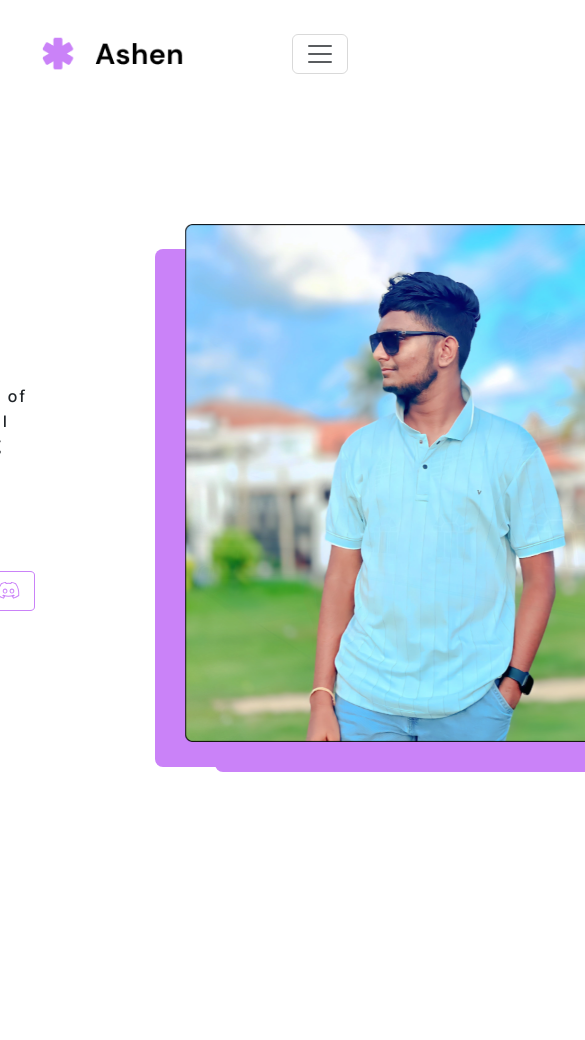
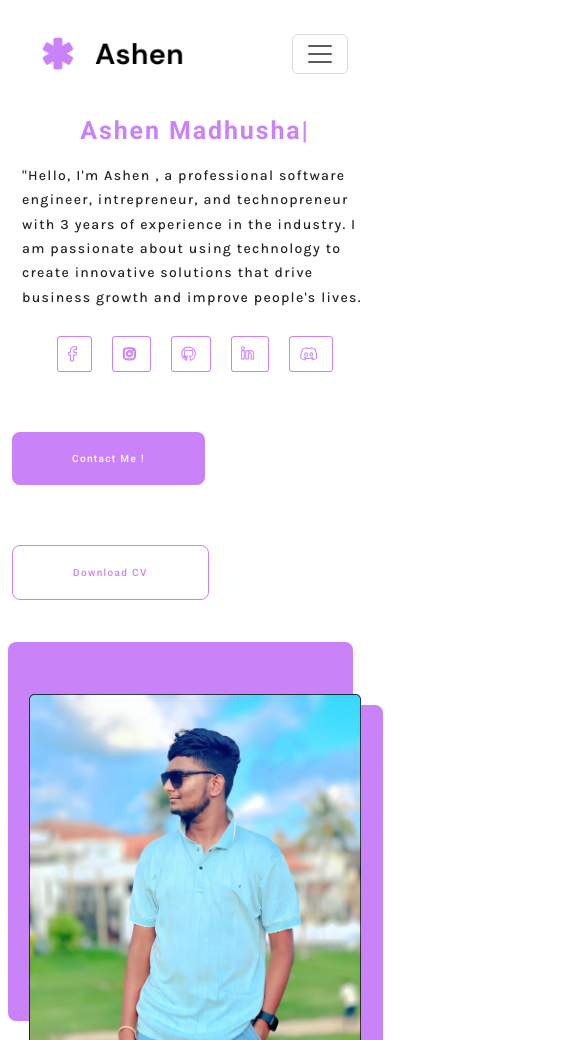
Before and after one commit to amliyanage/My-PortFolio-V3, a plain HTML site: page index.html in a window 390 px wide. Shown: the top 1040 px of the page, 585 px wide, since content can reach past the window. Before the commit the page ends 855 px from the top, so only its background shows below. Drawn offline with nearby package versions, Linux system fonts and the light colour scheme; a web font is replaced by a local one.

Commit message:
HomePage Response

```diff
--- a/css/style.css
+++ b/css/style.css
@@ -5,6 +5,10 @@
 :root{
     --background-color : #ffff;
     --primary-color : #CA82F8;
+    --subtext-homePage: 30px;
+    --Main-text: 42px;
+    --p:18px;
+    --button: 15px;
 }
 
 #navbar nav{
@@ -53,21 +57,21 @@
 #homePage .container > div > :first-child{
     font-family: 'Roboto', sans-serif;
     font-weight: 500;
-    font-size: 30px;
+    font-size: var(--subtext-homePage);
     letter-spacing: 4.2px;
 }
 
 #homePage h1{
     font-family: "Roboto", sans-serif;
     font-weight: 600;
-    font-size: 42px;
+    font-size: var(--Main-text);
     letter-spacing: 5.88px;
     color: var(--primary-color);
 }
 
 #homePage p{
     font-family: "Karla", sans-serif;
-    font-size: 18px;
+    font-size: var(--p);
     font-weight: 500;
     letter-spacing: 1.26px;
     line-height: 24.39px;
@@ -91,13 +95,13 @@
     color: var(--background-color);
     stroke-width: 1px;
     -webkit-text-stroke: 1px var(--primary-color);
-    font-size: 18px;
+    font-size: var(--p);
     margin: 10px;
 }
 
 #homePage button{
     padding: 19px 60px;
-    font-size: 15px;
+    font-size: var(--button);
     font-weight: 500;
     letter-spacing: 1.35px;
     border-radius: 8px;
@@ -156,3 +160,139 @@
         transform: translateX(-30px) translateY(-30px);
     }
 }
+
+/* media queries */
+
+@media (max-width: 1200px){
+    #homePage .container{
+        gap: 50px;
+    }
+
+    #homePage .home-image .box div{
+        width: 400px;
+        height: 450px;
+    }
+
+    #homePage .home-image .box > :last-child{
+        top: 150px;
+    }
+
+    .carousel{
+        width: 395px;
+    }
+
+    #homePage .home-image .box > :last-child {
+        top: 166px;
+    }
+
+    #homePage .home-image .box div{
+        width: 395px;
+        height: 440px !important;
+    }
+
+    :root{
+        --subtext-homePage: 20px;
+        --Main-text: 32px;
+        --p:14px;
+        --button: 12px;
+    }
+
+    @keyframes home-animation-1 {
+        0% {
+            transform: translateX(0) translateY(0);
+        }
+        50% {
+            transform: translateX(15px) translateY(15px);
+        }
+    }
+
+    @keyframes home-animation-2 {
+        0% {
+            transform: translateX(0) translateY(0);
+        }
+        50% {
+            transform: translateX(-15px) translateY(-15px);
+        }
+    }
+
+}
+
+@media (max-width: 768px){
+
+    #homePage{
+        overflow-x: hidden;
+        height: 100vh;
+    }
+
+    #homePage .container{
+        flex-direction: column;
+        gap: 90px;
+    }
+
+    #homePage .home-image .box > :last-child {
+        top: 413px;
+    }
+
+    #homePage .container > div > :first-child {
+        display: flex;
+        flex-direction: column;
+        justify-content: center;
+        align-items: center;
+    }
+}
+
+@media (max-width : 425px){
+
+    #homePage{
+        height: 110vh;
+    }
+
+    #homePage p{
+        padding: 10px;
+    }
+
+    .carousel {
+        width: 332px;
+    }
+
+    #homePage .home-image .box div {
+        width: 345px;
+        height: 379px !important;
+    }
+
+    #homePage .home-image .box > :last-child {
+        top: 545px;
+    }
+
+    #homePage h1{
+        letter-spacing: 1.88px;
+        margin-top: 10px;
+    }
+
+    :root{
+        --subtext-homePage: 15px;
+        --Main-text: 25px;
+        --p:14px;
+        --button: 10px;
+    }
+}
+
+@media (max-width : 375px) {
+    #homePage .buttons{
+        display: flex;
+        gap: 10px;
+    }
+
+    .carousel {
+        width: 302px;
+    }
+
+    #homePage .home-image .box div {
+        width: 315px;
+        height: 349px !important;
+    }
+
+    #homePage .home-image .box > :last-child {
+        top: 581px;
+    }
+}
```
